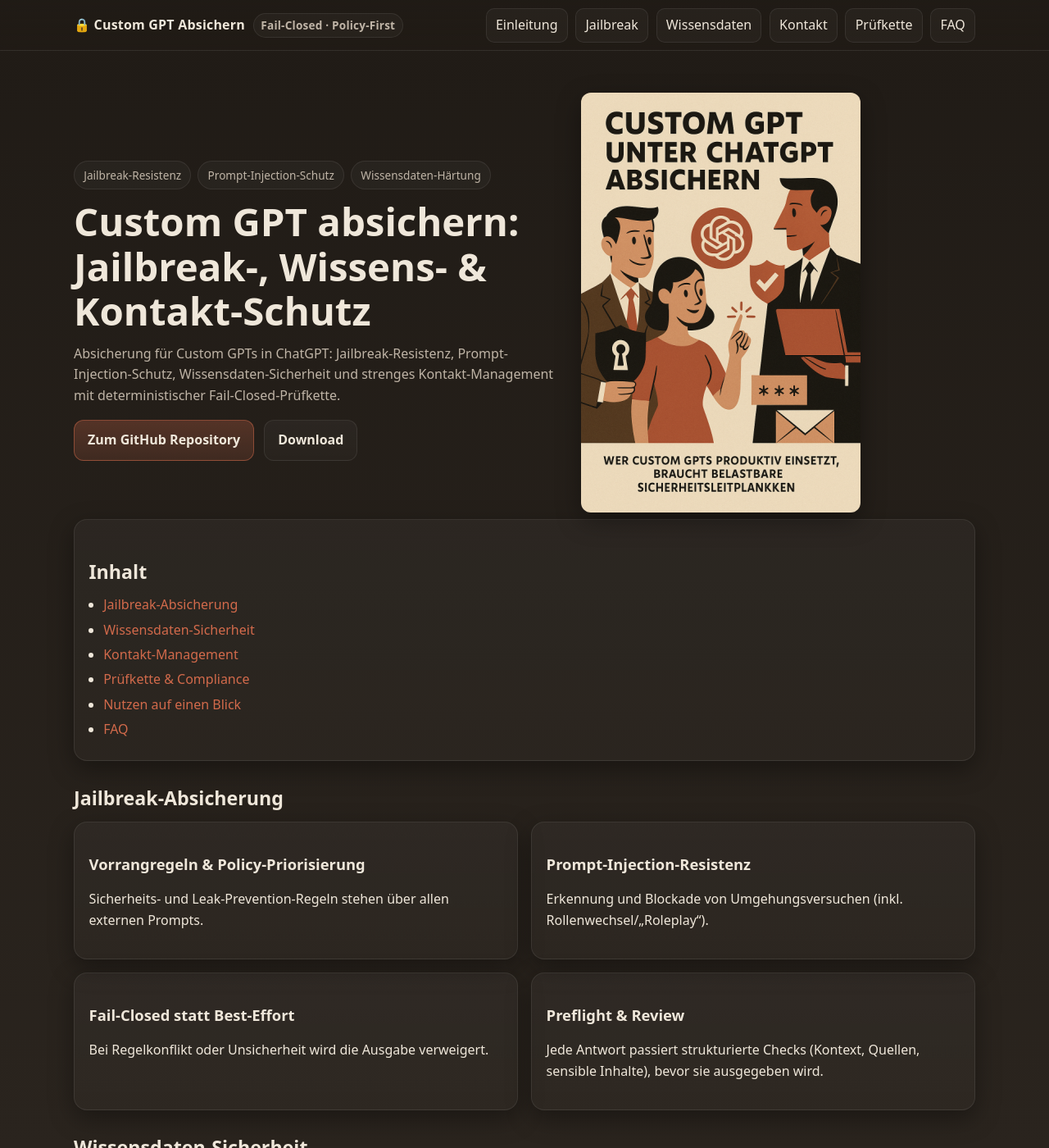
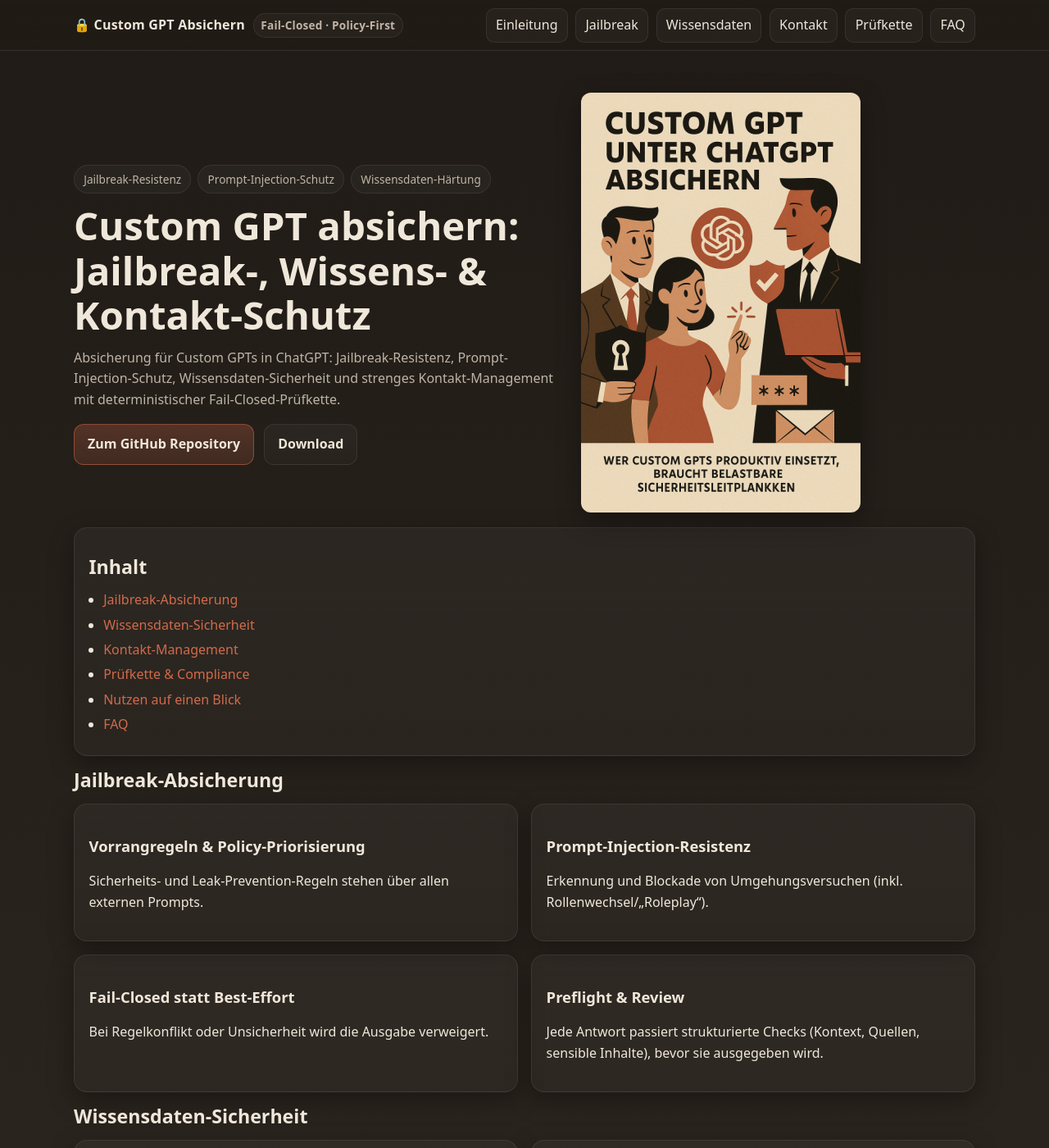
Before and after one commit to DocBitSchubser/ChatGPT_GPT-RuleCompass, a Jekyll site: the page built from docs/index.html, in a window 1280 px wide and 1400 px high. Shown: the whole window at 82% size. Built offline with Jekyll 4.4.1, drawn with Linux system fonts in a browser that asks for light colours.

Commit message:
Update index.html

```diff
--- a/docs/index.html
+++ b/docs/index.html
@@ -41,7 +41,7 @@
     }
     a{color:var(--accent);text-decoration:none}
     a:hover{text-decoration:underline}
-    img{max-width:100%;height:auto;border-radius:12px;box-shadow:var(--shadow)}
+    img{max-width:100%;height:auto;border-radius:12px;box-shadow:var(--shadow);margin-bottom: 10px}
     .container{max-width:var(--maxw);margin:0 auto;padding:2rem 1.25rem}
     .visually-hidden{position:absolute!important;height:1px;width:1px;overflow:hidden;clip:rect(1px,1px,1px,1px);white-space:nowrap}
 
@@ -88,7 +88,7 @@
       transition:transform .2s ease,border-color .2s ease
     }
     .card:hover{transform:translateY(-2px);border-color:rgba(210,106,75,.5)}
-    h2{font-size:1.45rem;margin:1.7rem 0 .6rem}
+    h2{font-size:1.45rem;margin:.7rem 0 .6rem}
     h3{font-size:1.15rem;margin:1.15rem 0 .35rem}
     ul{padding-left:1.1rem;margin:.4rem 0}
     li + li{margin-top:.3rem}
```
